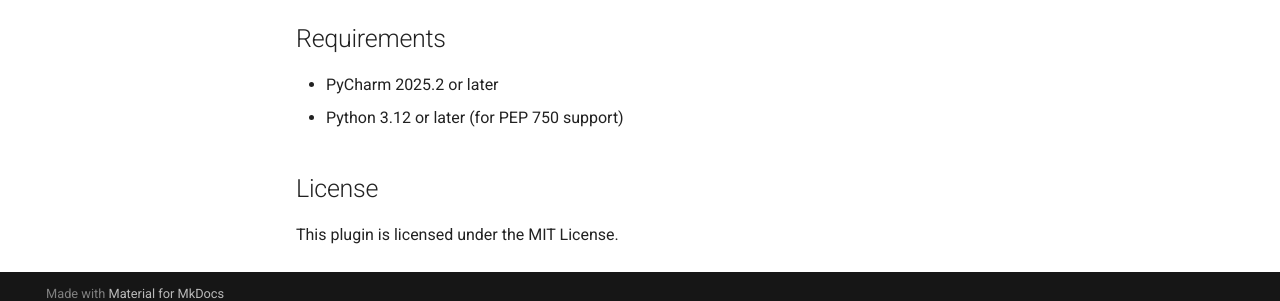
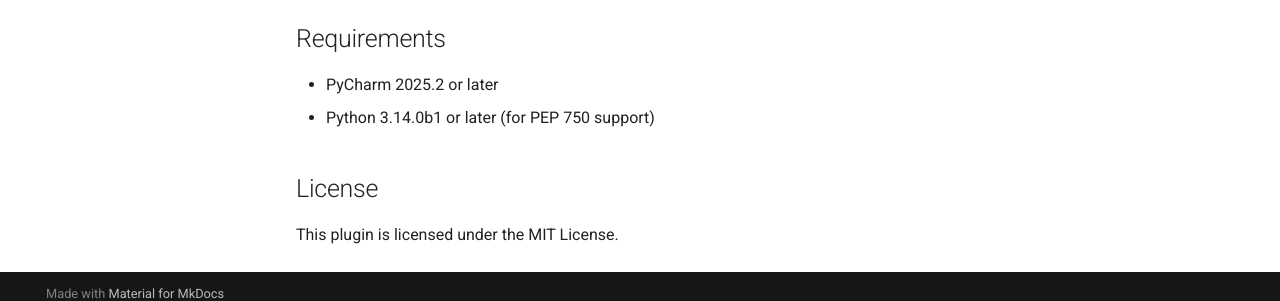
Before and after one commit to koxudaxi/t-linter-pycharm-plugin, an MkDocs documentation site: the page built from docs/index.md, in a window 1280 px wide and 900 px high, scrolled down 1617 px. Shown: the part 584-885 px from the top of the window. Built offline with MkDocs 1.6.1 and Material for MkDocs 9.7.7, drawn with Linux system fonts in a browser that asks for light colours; comment, search, counter and statistics services are not loaded.

Commit message:
Add syntax highlighting example screenshot to README and update Python version requirement

```diff
--- a/docs/index.md
+++ b/docs/index.md
@@ -82,7 +82,7 @@ execute_query(t"SELECT * FROM products WHERE price < {max_price}")
 ## Requirements
 
 - PyCharm 2025.2 or later
-- Python 3.12 or later (for PEP 750 support)
+- Python 3.14.0b1 or later (for PEP 750 support)
 
 ## License
 
```
Also changed, not shown: README.md (+2 -0 lines), docs/images/img.png (added).
